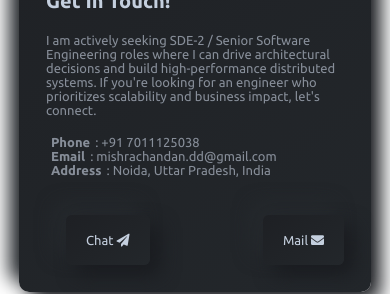
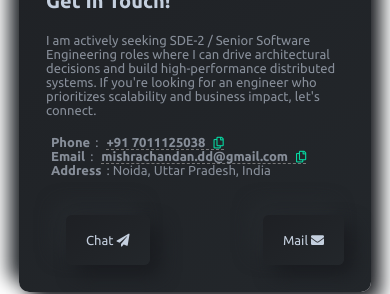
Before and after one commit to dontdude/Portfolio, a React (Create React App) app: page / in a window 390 px wide. Shown: the part 7620-7914 px from the top of the page. Built offline with nearby package versions, Linux system fonts and the light colour scheme; no server answers.

Commit message:
feature: clipboard coy support for email and phone

```diff
--- a/src/components/contact/Contact.js
+++ b/src/components/contact/Contact.js
@@ -4,6 +4,53 @@ import "./Contact.css"
 //React Reveal
 import Zoom from 'react-reveal/Zoom';
 import confetti from 'canvas-confetti';
+import { trackEvent } from "../../utils/analytics";
+
+/**
+ * Reusable component for Copy-to-Clipboard functionality
+ * Tracks the copy event and shows a tooltip
+ */
+const CopyableText = ({ text, label }) => {
+  const [copied, setCopied] = useState(false);
+
+  const handleCopy = () => {
+    navigator.clipboard.writeText(text);
+    trackEvent(`Copied ${label}`);
+    setCopied(true);
+    setTimeout(() => setCopied(false), 2000);
+  };
+
+  return (
+    <span
+      onClick={handleCopy}
+      className="copyable-text"
+      title="Click to Copy"
+      style={{ cursor: 'pointer', position: 'relative', borderBottom: '1px dashed #777' }}
+    >
+      {text}
+      <i className="far fa-copy" style={{ marginLeft: '8px', fontSize: '0.9em', color: '#06D6A0' }}></i>
+
+      {/* Tooltip */}
+      {copied && (
+        <span style={{
+          position: 'absolute',
+          top: '-25px',
+          left: '50%',
+          transform: 'translateX(-50%)',
+          background: '#06D6A0',
+          color: '#fff',
+          padding: '2px 6px',
+          borderRadius: '4px',
+          fontSize: '10px',
+          whiteSpace: 'nowrap',
+          zIndex: 10
+        }}>
+          Copied!
+        </span>
+      )}
+    </span>
+  );
+};
 
 const Contact = () => {
   const [data, setData] = useState({
@@ -98,8 +145,8 @@ const Contact = () => {
                   <div className='details'>
                    <h1>Get In Touch!</h1>
                     <p>I am actively seeking SDE-2 / Senior Software Engineering roles where I can drive architectural decisions and build high-performance distributed systems. If you're looking for an engineer who prioritizes scalability and business impact, let's connect.</p> <br />
-                    <p><span>Phone</span>: +91 7011125038</p>
-                    <p><span>Email</span>: mishrachandan.dd@gmail.com</p>
+                    <p><span>Phone</span>: <CopyableText text="+91 7011125038" label="Phone" /></p>
+                    <p><span>Email</span>: <CopyableText text="mishrachandan.dd@gmail.com" label="Email" /></p>
                     <p><span>Address</span>: Noida, Uttar Pradesh, India</p> <br />
                     <div className="card-btn">
                         <a target="_blank" rel="noopener noreferrer" className="btn_shadow" href="https://t.me/dd215412" aria-label="Chat on Telegram">
```
